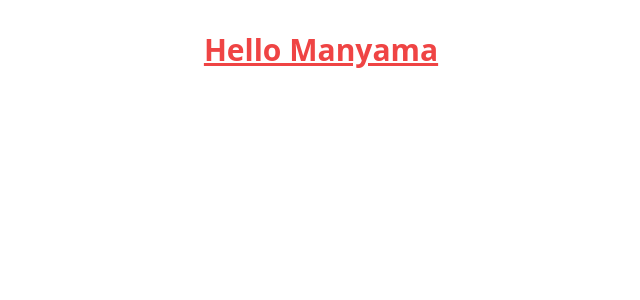
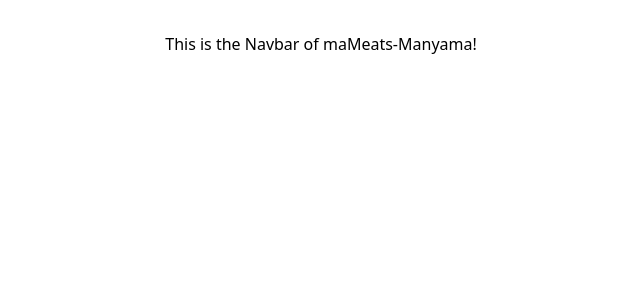
Before and after one commit to TanakaChidemo/maMeats-Manyama, a React (Vite) app: page / in a window 1280 px wide. Shown: the top 300 px of the page, without its empty margins (319-959 px from the left). Built offline with nearby package versions, Linux system fonts and the light colour scheme.

Commit message:
added meatType component

```diff
--- a/src/App.jsx
+++ b/src/App.jsx
@@ -1,13 +1,14 @@
 import { useState } from "react";
 import "./App.css";
+import Navbar from "./components/navbar/navbar.component";
 
 function App() {
   const [count, setCount] = useState(0);
 
   return (
-    <h1 className="text-3xl font-bold underline text-center text-red-500">
-      Hello Manyama
-    </h1>
+    <div>
+      <Navbar />
+    </div>
   );
 }
 
--- /dev/null
+++ b/src/components/navbar/navbar.component.jsx
@@ -0,0 +1,9 @@
+const Navbar = () => {
+  return (
+    <div>
+      <h1>This is the Navbar of maMeats-Manyama!</h1>
+    </div>
+  );
+};
+
+export default Navbar;
```
Also changed, not shown: src/components/meatCategory/meatType.component.js (added).
